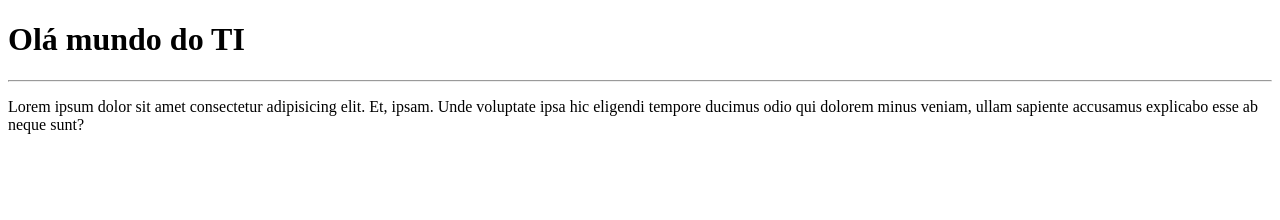
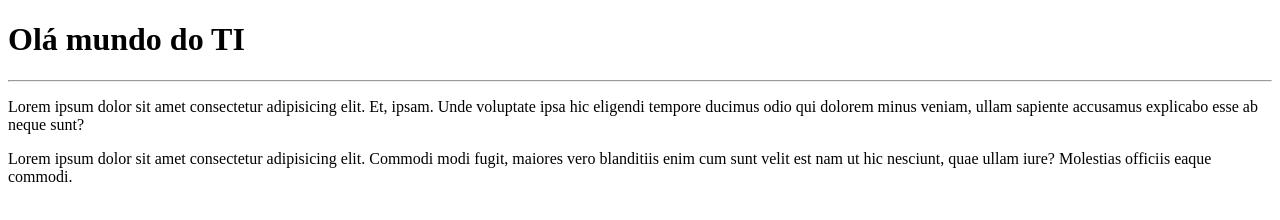
Before and after one commit to BarbaraApCosta/Ola-Mundo, a plain HTML site: page site-exemplo/index.html in a window 1280 px wide. Drawn offline with Linux system fonts and the light colour scheme.

Commit message:
Adicionei um parágrafo

```diff
--- a/site-exemplo/index.html
+++ b/site-exemplo/index.html
@@ -11,5 +11,6 @@
     <hr>
 
     <p>Lorem ipsum dolor sit amet consectetur adipisicing elit. Et, ipsam. Unde voluptate ipsa hic eligendi tempore ducimus odio qui dolorem minus veniam, ullam sapiente accusamus explicabo esse ab neque sunt?</p>
+    <p>Lorem ipsum dolor sit amet consectetur adipisicing elit. Commodi modi fugit, maiores vero blanditiis enim cum sunt velit est nam ut hic nesciunt, quae ullam iure? Molestias officiis eaque commodi.</p>
 </body>
 </html>
```
